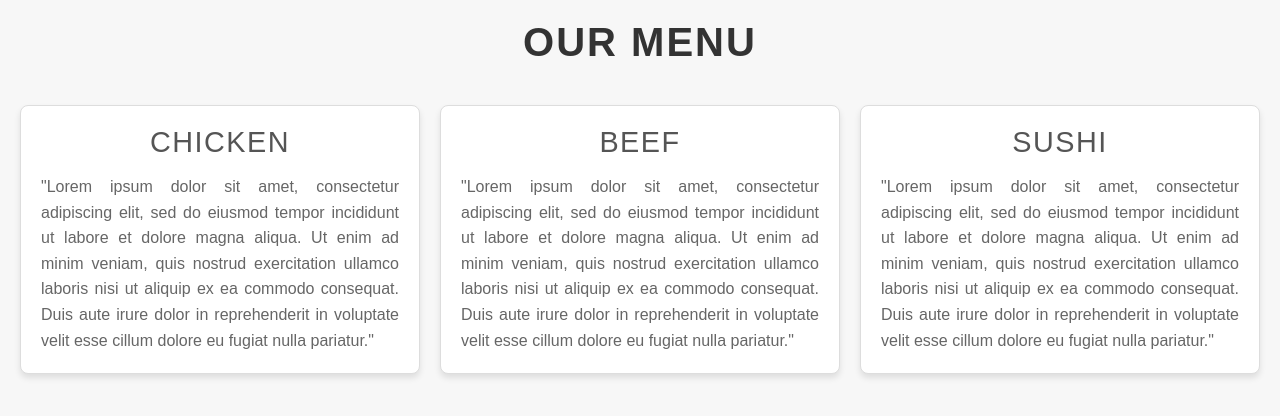
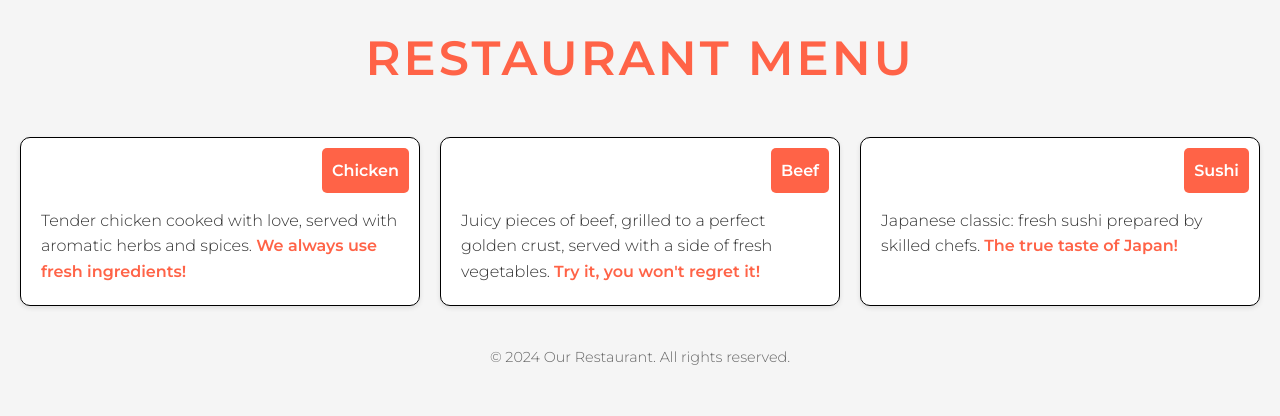
Before and after one commit to aitbaev-asik/CSS, a plain HTML site: page index.html in a window 1280 px wide. Drawn offline with Linux system fonts and the light colour scheme.

Commit message:
Hometask CSS update

```diff
--- a/css/styles.css
+++ b/css/styles.css
@@ -6,9 +6,10 @@
 }
 
 body {
-    font-family: 'Arial', sans-serif;
-    background-color: #f7f7f7;
+    font-family: 'Montserrat', sans-serif;
+    background-color: #f5f5f5; /* Легкий фон */
     color: #333;
+    line-height: 1.6;
     padding: 20px;
 }
 
@@ -18,63 +19,74 @@ header {
 }
 
 h1 {
-    font-size: 2.5rem;
-    color: #333;
+    font-size: 3rem;
+    color: #ff6347; /* Яркий томатный цвет */
     text-transform: uppercase;
-    letter-spacing: 2px;
-    margin-bottom: 20px;
+    letter-spacing: 3px;
 }
 
 /* Контейнер для меню */
 .menu-container {
-    display: flex;
-    justify-content: space-between;
+    display: grid;
+    grid-template-columns: repeat(auto-fit, minmax(300px, 1fr));
     gap: 20px;
-    flex-wrap: wrap; /* Добавляет перенос строк на маленьких экранах */
 }
 
 /* Стили для каждого элемента меню */
 .menu-item {
-    background-color: #fff;
-    border: 1px solid #ddd;
-    border-radius: 8px;
+    background-color: #fff; /* Цвет фона элемента меню */
+    border: 1px solid #000; /* Черная граница */
+    border-radius: 10px;
     padding: 20px;
-    flex: 1; /* Элементы будут равной ширины */
-    min-width: 250px;
-    box-shadow: 0 4px 6px rgba(0, 0, 0, 0.1);
-    transition: transform 0.3s ease, box-shadow 0.3s ease;
+    position: relative; /* Позволяет заголовку располагаться по правому верхнему углу */
+    box-shadow: 0 2px 5px rgba(0, 0, 0, 0.1);
+    transition: transform 0.3s ease, box-shadow 0.3s ease; /* Эффект нажатия */
 }
 
 .menu-item:hover {
-    transform: translateY(-10px);
-    box-shadow: 0 10px 20px rgba(0, 0, 0, 0.1);
+    transform: translateY(-5px); /* Эффект поднятия при наведении */
+    box-shadow: 0 4px 10px rgba(0, 0, 0, 0.2);
 }
 
 /* Заголовок внутри каждого блока меню */
 .item-title {
-    font-size: 1.8rem;
-    color: #555;
-    margin-bottom: 15px;
-    text-transform: uppercase;
-    letter-spacing: 1.5px;
-    text-align: center;
+    background-color: #ff6347; /* Цвет фона заголовка */
+    color: #fff; /* Цвет текста заголовка */
+    padding: 10px;
+    position: absolute; /* Позволяет зафиксировать заголовок в верхнем правом углу */
+    top: 10px;
+    right: 10px;
+    border-radius: 5px; /* Скругление углов */
+    font-weight: 600; /* Жирный текст */
 }
 
 /* Текст внутри каждого блока меню */
 .menu-item p {
+    margin-top: 50px; /* Отступ сверху для текста */
     font-size: 1rem;
-    line-height: 1.6;
+}
+
+/* Выделенный текст */
+.highlight {
+    color: #ff6347; /* Цвет выделенного текста */
+    font-weight: bold; /* Жирный текст */
+}
+
+/* Стили для подвала */
+footer {
+    text-align: center;
+    margin-top: 40px;
     color: #666;
-    text-align: justify;
+    font-size: 0.9rem;
 }
 
 /* Адаптивные стили для разных устройств */
 @media (max-width: 768px) {
-    .menu-container {
-        flex-direction: column;
+    h1 {
+        font-size: 2.5rem; /* Уменьшение размера заголовка на мобильных устройствах */
     }
 
     .menu-item {
-        margin-bottom: 20px;
+        padding: 15px; /* Уменьшение отступов на мобильных устройствах */
     }
 }
--- a/index.html
+++ b/index.html
@@ -3,36 +3,37 @@
 <head>
     <meta charset="UTF-8">
     <meta name="viewport" content="width=device-width, initial-scale=1.0">
-    <title>Our Menu</title>
+    <title>Restaurant Menu</title>
     <link rel="stylesheet" href="css/styles.css">
+    <link href="https://fonts.googleapis.com/css2?family=Montserrat:wght@300;600&display=swap" rel="stylesheet">
 </head>
 <body>
     <header>
-        <h1>Our Menu</h1>
+        <h1>Restaurant Menu</h1>
     </header>
 
-    <div class="menu-container">
-        <section class="menu-item" id="chicken">
+    <main class="menu-container">
+        <section class="menu-item">
             <div class="item-title">Chicken</div>
-            <p>
-                "Lorem ipsum dolor sit amet, consectetur adipiscing elit, sed do eiusmod tempor incididunt ut labore et dolore magna aliqua. Ut enim ad minim veniam, quis nostrud exercitation ullamco laboris nisi ut aliquip ex ea commodo consequat. Duis aute irure dolor in reprehenderit in voluptate velit esse cillum dolore eu fugiat nulla pariatur."
-            </p>
+            <p>Tender chicken cooked with love, served with aromatic herbs and spices.
+            <span class="highlight">We always use fresh ingredients!</span></p>
         </section>
 
-        <section class="menu-item" id="beef">
+        <section class="menu-item">
             <div class="item-title">Beef</div>
-            <p>
-                "Lorem ipsum dolor sit amet, consectetur adipiscing elit, sed do eiusmod tempor incididunt ut labore et dolore magna aliqua. Ut enim ad minim veniam, quis nostrud exercitation ullamco laboris nisi ut aliquip ex ea commodo consequat. Duis aute irure dolor in reprehenderit in voluptate velit esse cillum dolore eu fugiat nulla pariatur."
-            </p>
+            <p>Juicy pieces of beef, grilled to a perfect golden crust, served with a side of
+            fresh vegetables. <span class="highlight">Try it, you won't regret it!</span></p>
         </section>
 
-        <section class="menu-item" id="sushi">
+        <section class="menu-item">
             <div class="item-title">Sushi</div>
-            <p>
-                "Lorem ipsum dolor sit amet, consectetur adipiscing elit, sed do eiusmod tempor incididunt ut labore et dolore magna aliqua. Ut enim ad minim veniam, quis nostrud exercitation ullamco laboris nisi ut aliquip ex ea commodo consequat. Duis aute irure dolor in reprehenderit in voluptate velit esse cillum dolore eu fugiat nulla pariatur."
-            </p>
+            <p>Japanese classic: fresh sushi prepared by skilled chefs. <span class="highlight">The true
+            taste of Japan!</span></p>
         </section>
-    </div>
+    </main>
 
+    <footer>
+        <p>© 2024 Our Restaurant. All rights reserved.</p>
+    </footer>
 </body>
 </html>
```
